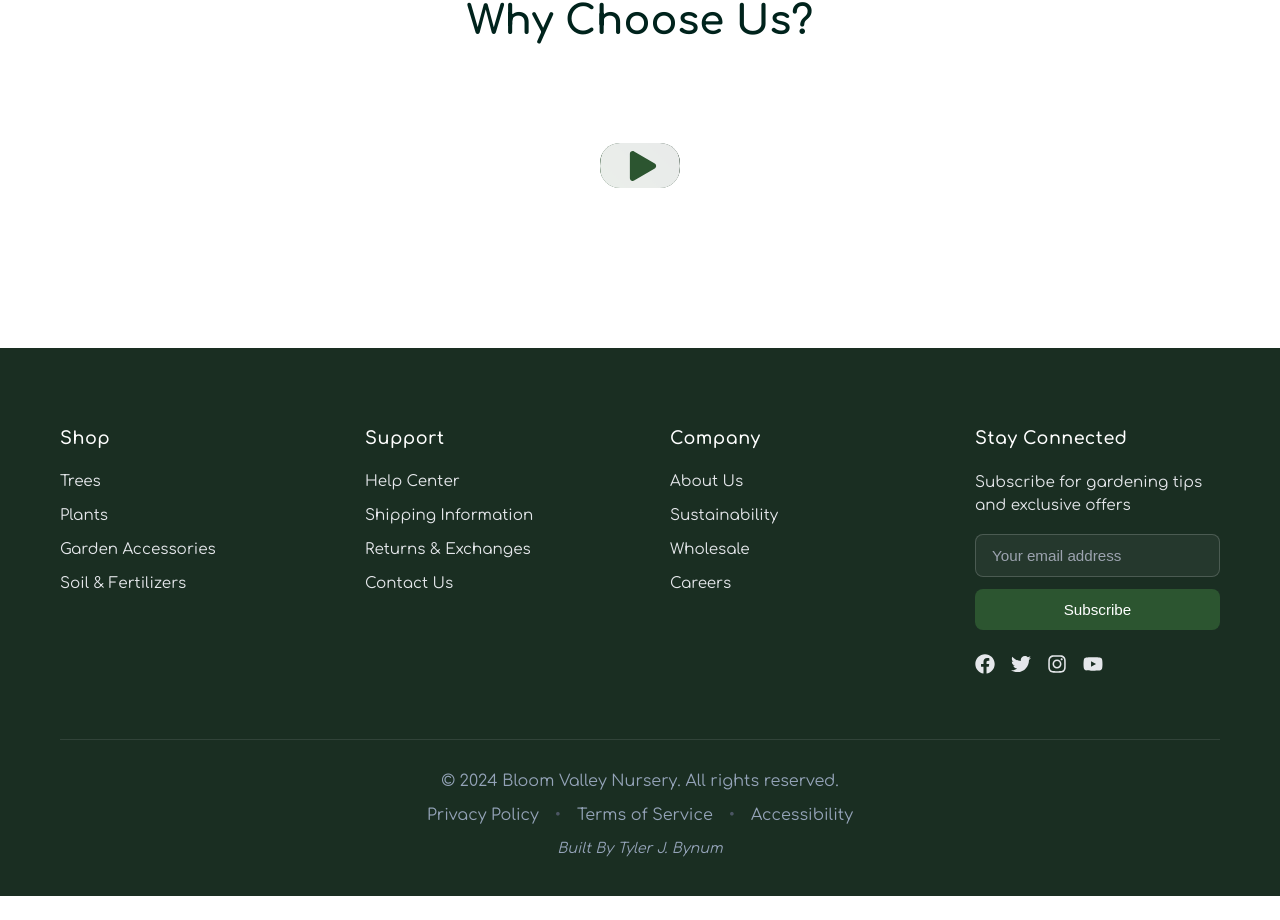
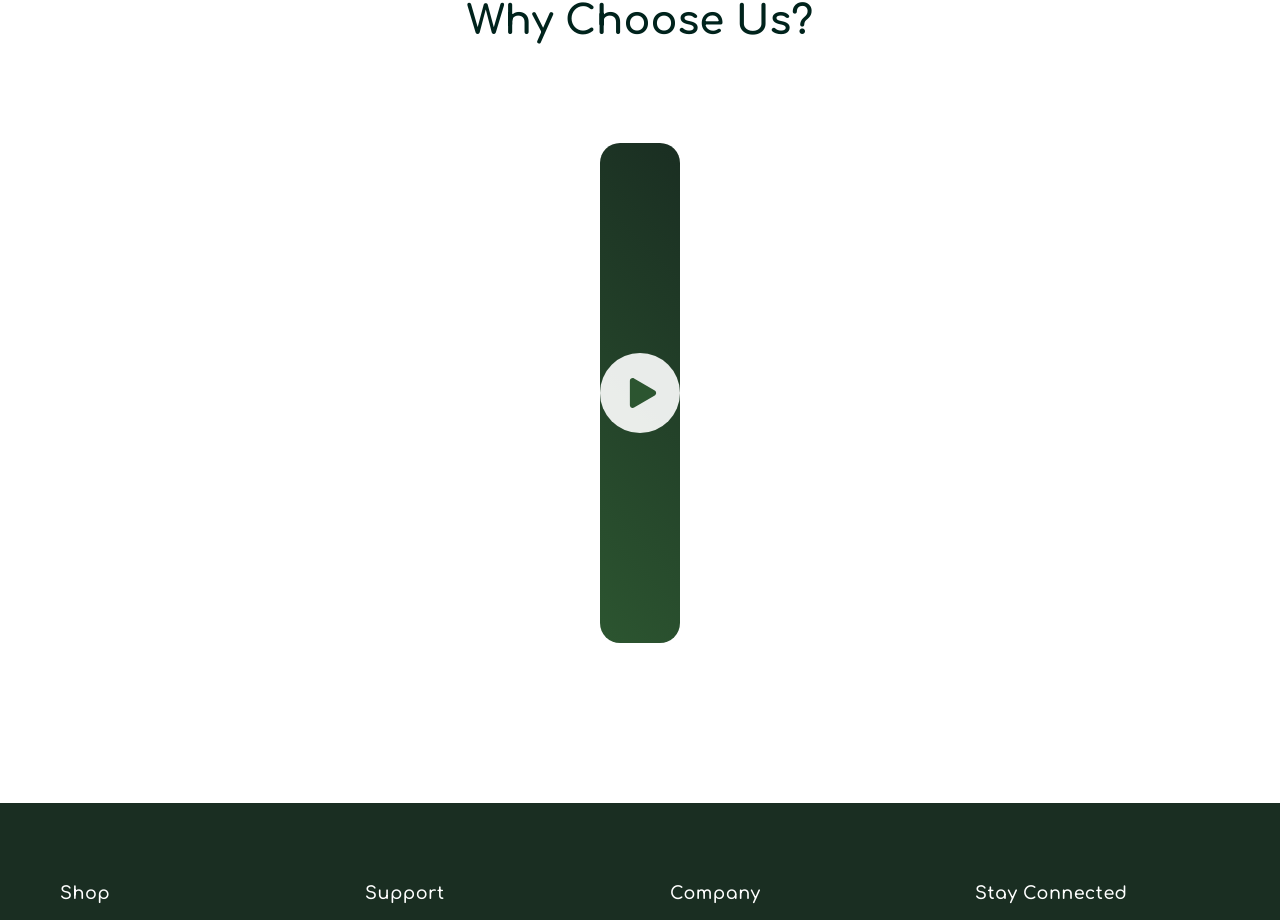
Before and after one commit to saintvisionary/Bloom-valley-nursery, a Next.js app: page / in a window 1280 px wide. Shown: the part 2219-3139 px from the top of the page. Before the commit the page ends 3115 px from the top, so only its background shows below. Built offline with nearby package versions, Linux system fonts and the light colour scheme.

Commit message:
fix: simplify video implementation for better visibility

```diff
--- a/src/app/home.css
+++ b/src/app/home.css
@@ -371,25 +371,14 @@
   max-width: 1000px;
   margin: 40px auto 0;
   padding: 20px;
-  position: relative;
 }
 
-.video-placeholder {
+.video-wrapper {
+  width: 100%;
   position: relative;
-  width: 100%;
   border-radius: 20px;
   overflow: hidden;
-  background: linear-gradient(45deg, #2c5530, #1a2e22);
-  aspect-ratio: 16/9;
-  display: flex;
-  align-items: center;
-  justify-content: center;
-  cursor: pointer;
-  transition: transform 0.3s ease;
-}
-
-.video-placeholder:hover {
-  transform: scale(1.02);
+  background: #000;
 }
 
 .play-button {
@@ -415,28 +404,6 @@
   font-size: 30px;
   color: #2c5530;
   margin-left: 5px;
-}
-
-.video-wrapper {
-  position: relative;
-  width: 100%;
-  border-radius: 20px;
-  overflow: hidden;
-  aspect-ratio: 16/9;
-  background: #000;
-}
-
-.video-player {
-  position: absolute;
-  top: 0;
-  left: 0;
-  right: 0;
-  bottom: 0;
-  width: 100%;
-  height: 100%;
-  object-fit: contain;
-  background: #000;
-  border-radius: 20px;
 }
 
 @media (max-width: 768px) {
--- a/src/app/page.tsx
+++ b/src/app/page.tsx
@@ -188,20 +188,34 @@ export default function Home() {
                 <div
                   className="video-placeholder"
                   onClick={() => setIsPlaying(true)}
+                  style={{
+                    background: 'linear-gradient(45deg, #2c5530, #1a2e22)',
+                    borderRadius: '20px',
+                    cursor: 'pointer',
+                    display: 'flex',
+                    alignItems: 'center',
+                    justifyContent: 'center',
+                    minHeight: '500px'
+                  }}
                 >
                   <button className="play-button">
                     <FaPlay className="play-icon" />
                   </button>
                 </div>
               ) : (
-                <div className="video-wrapper">
+                <div className="video-wrapper" style={{ minHeight: '500px' }}>
                   <video
                     controls
                     autoPlay
                     playsInline
-                    className="video-player"
-                    onEnded={() => setIsPlaying(false)}
-                    style={{ width: '100%', height: '100%', objectFit: 'cover' }}
+                    width="100%"
+                    height="100%"
+                    style={{
+                      width: '100%',
+                      height: '100%',
+                      borderRadius: '20px',
+                      backgroundColor: '#000'
+                    }}
                   >
                     <source src="/bloomhomevideo.mp4" type="video/mp4" />
                     Your browser does not support the video tag.
```
